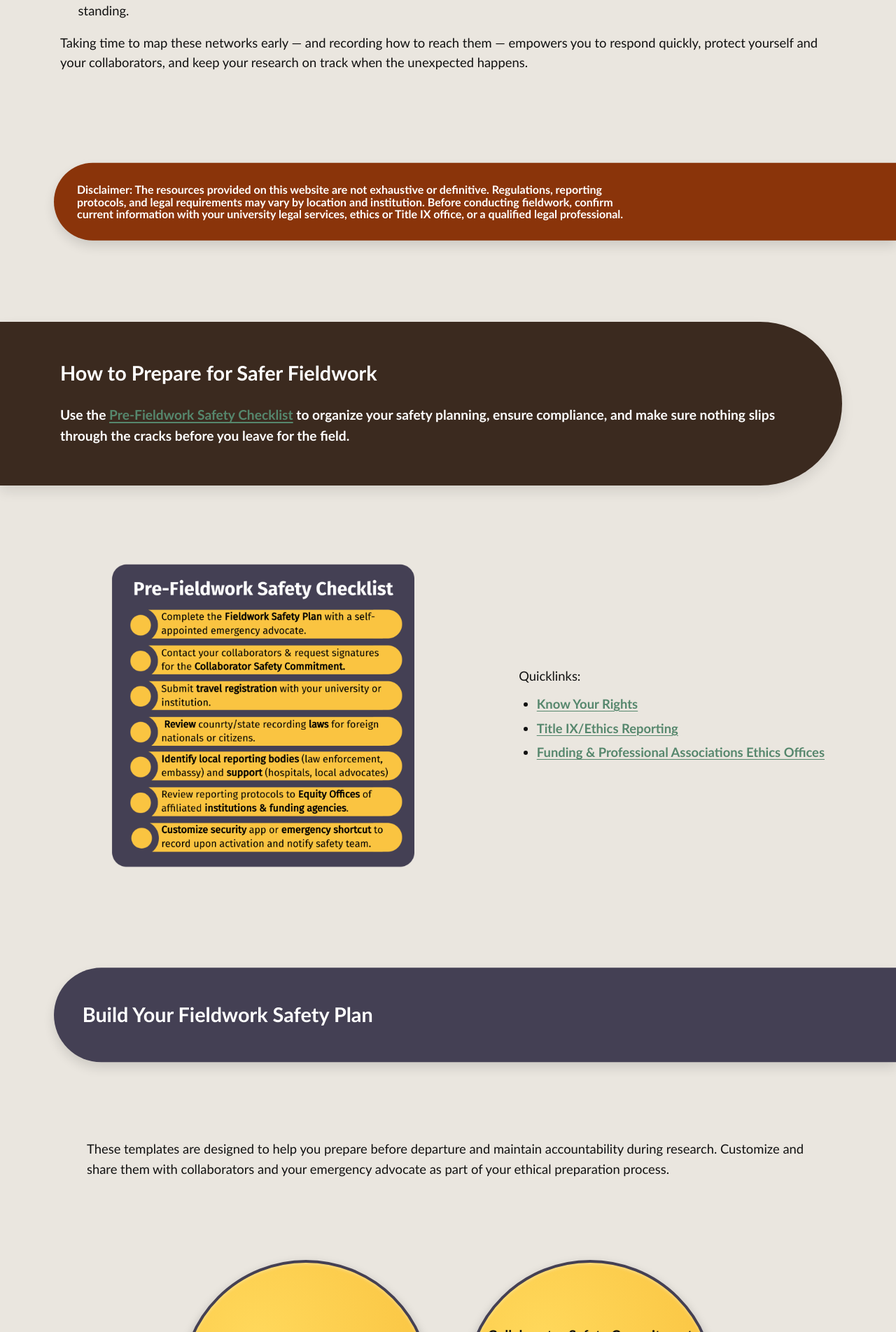
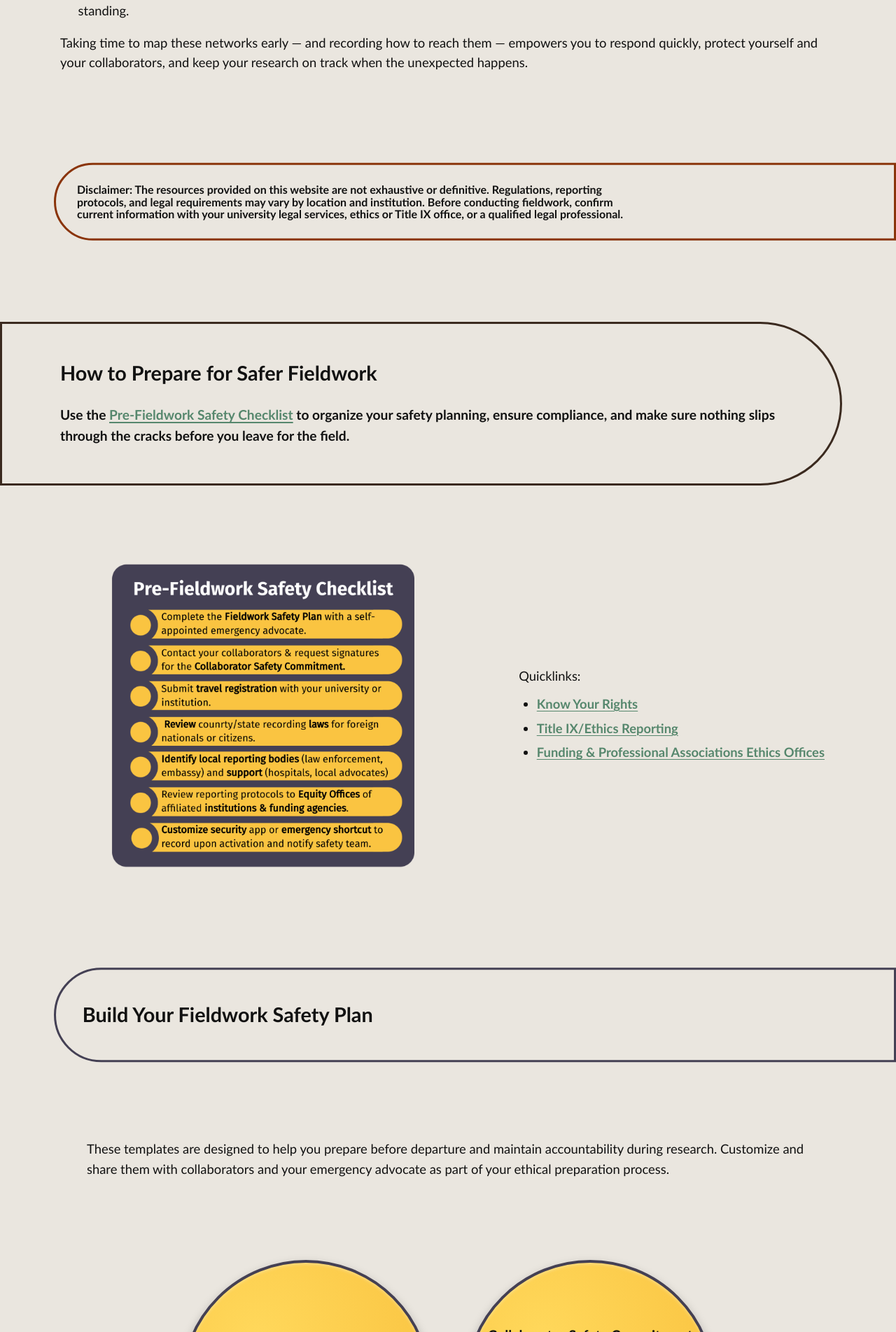
Before and after one commit to AnthroSafetyWarrior/GoldenTrowelProject, a Jekyll site: the page built from _pages/preparing.html, in a window 1280 px wide. Shown: the part 1138-3042 px from the top of the page at 70% size. Built offline with Jekyll 4.4.1, drawn with Linux system fonts in a browser that asks for light colours.

Commit message:
updating name

```diff
--- a/_layouts/default.html
+++ b/_layouts/default.html
@@ -889,35 +889,75 @@ html, body { overflow-x: hidden; }
   opacity:.9;
 }
 
-:root{ --pill-border: 6px; }
-.pill{
+/* ===== OUTLINE + PER-PILL STRIPES — scoped to page content ============ */
+/* Only target page pills/bands in <main>, never the nav flyout pills */
+:root { --pill-border: 3px; }
+
+main :is(.pillband, .pillhead, .pill):not(.pill--nav){
+  color: var(--ink) !important;
+  background: transparent !important;
+}
+
+/* Convert their full-bleed ribbons to outlines */
+main :is(.pillband, .pillhead, .pill):not(.pill--nav)::before{
+  background: transparent !important;
+  border: var(--pill-border) solid var(--pill-color, var(--soil)) !important;
+  box-shadow: none !important;
+  box-sizing: border-box;
+}
+
+/* Beat color variants that force white text (only for bands/heads in main) */
+main .pillband:is(.pill--orange, .pill--soil, .pill--slate, .pill--sage),
+main .pillhead:is(.pill--orange, .pill--soil, .pill--slate, .pill--sage){
+  color: var(--ink) !important;
+}
+
+/* Comfortable spacing in outline mode (page pills only) */
+main .pill:not(.pill--nav){
+  margin-block: clamp(16px, 3vw, 28px);
+  --curve-inset: clamp(36px, 8vw, 240px);
+}
+
+/* ===== Per-pill background stripe (extends to next pill) ============== */
+main .pill:not(.pill--nav){
   position: relative;
-  z-index: 0;
   isolation: isolate;
-  background: transparent !important;
-  color: var(--ink) !important;
   border: var(--pill-border) solid var(--pill-color, var(--soil)) !important;
   box-shadow: none !important;
 }
-.pill::before{ content: none !important; }   /* kills old solid fill */
-.pill::after{
+
+/* kill legacy fill so we’re outline + stripe only */
+main .pill:not(.pill--nav)::before{ content: none !important; }
+
+/* Stripe uses --band-h set by your sizeBands() JS */
+main .pill:not(.pill--nav)::after{
   content: "";
   position: absolute;
   top: 0;
   left: calc(50% - 50vw);
   width: 100vw;
-  height: var(--band-h, 0px);   /* JS sets this */
+  height: var(--band-h, 0px);
   z-index: -1;
   pointer-events: none;
-  background: transparent;
+  background: var(--stripe, transparent);
 }
-.pill.pill--clip-right::after{ background: var(--offwhite); right: calc(50% - 50vw); left:auto; }
-.pill.pill--clip-left::after { background: var(--wave-dark); left:  calc(50% - 50vw); right:auto; }
+/* If pill is clipped right, hug the right side */
+main .pill.pill--clip-right:not(.pill--nav)::after{
+  left: auto; right: calc(50% - 50vw);
+}
 
-.pill.pill--orange{ --pill-color: var(--logo-orange); }
-.pill.pill--soil  { --pill-color: var(--soil); }
-.pill.pill--slate { --pill-color: var(--slate); }
-.pill.pill--sage  { --pill-color: var(--sage); }
+/* Defaults for stripe colors (override per pill with --stripe if you like) */
+main .pill.pill--clip-left:not(.pill--nav)  { --stripe: var(--wave-dark); }
+main .pill.pill--clip-right:not(.pill--nav) { --stripe: var(--offwhite); }
+
+/* Optional themed stripes */
+main .pill.pill--orange:not(.pill--nav){ --stripe: color-mix(in srgb, var(--logo-orange) 10%, transparent); }
+main .pill.pill--soil:not(.pill--nav)  { --stripe: color-mix(in srgb, var(--soil) 10%, transparent); }
+main .pill.pill--slate:not(.pill--nav) { --stripe: color-mix(in srgb, var(--slate) 10%, transparent); }
+main .pill.pill--sage:not(.pill--nav)  { --stripe: color-mix(in srgb, var(--sage) 10%, transparent); }
+
+/* Safety: never touch flyout pills */
+.pill--nav::before, .pill--nav::after { content: none !important; }
 
 
 </style>
```
